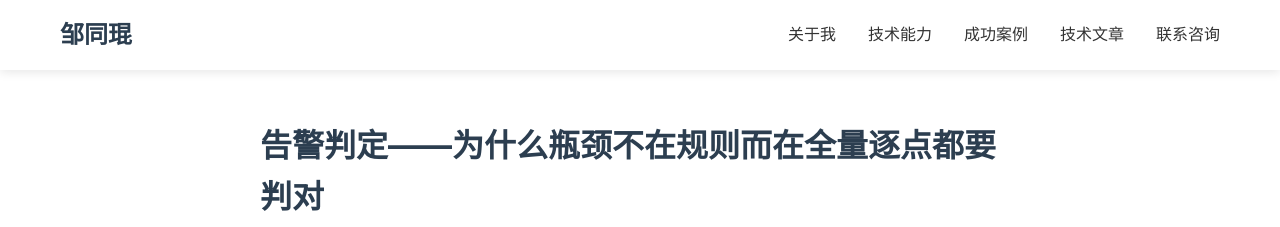
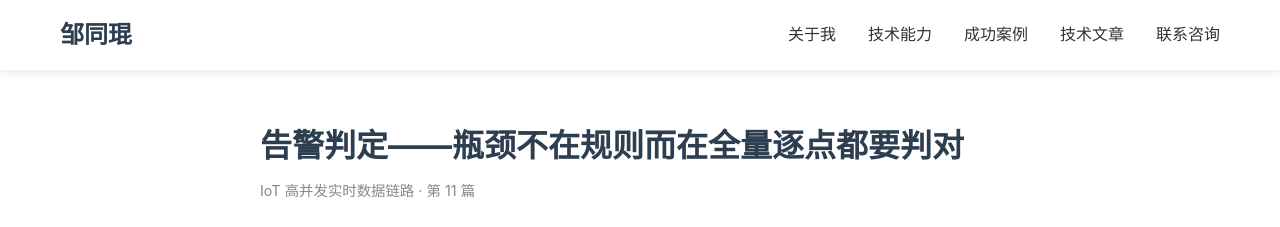
Before and after one commit to ztkyaojiayou/ztkyaojiayou.github.io, a plain HTML site: page tech/iot-data/11-alarm-engine.html in a window 1280 px wide. Shown: the top 227 px of the page. Drawn offline with Linux system fonts and the light colour scheme; a web font is replaced by a local one.

Commit message:
第 11 篇标题去掉「为什么」，缩短长度

```diff
--- a/tech/iot-data/11-alarm-engine.html
+++ b/tech/iot-data/11-alarm-engine.html
@@ -3,7 +3,7 @@
 <head>
   <meta charset="UTF-8">
   <meta name="viewport" content="width=device-width, initial-scale=1.0">
-  <title>告警判定：为什么瓶颈不在规则而在全量逐点都要判对 - IoT 高并发实时数据链路</title>
+  <title>告警判定：瓶颈不在规则而在全量逐点都要判对 - IoT 高并发实时数据链路</title>
   <meta name="description" content="加规则几乎不涨成本，加点才涨。因为真正的开销不是规则求值，而是每个点都要读一次「上次值」与「当前状态」——而这一读放在哪，决定了差一个数量级。">
   <link rel="preconnect" href="https://miaoda.feishu.cn" crossorigin>
   <link href="https://miaoda.feishu.cn/fonts/css2?family=Noto+Sans+SC:wght@300;400;500;700&display=swap" rel="stylesheet">
@@ -28,7 +28,7 @@
 
   <article class="post-body">
 
-    <h1>告警判定——为什么瓶颈不在规则而在全量逐点都要判对</h1>
+    <h1>告警判定——瓶颈不在规则而在全量逐点都要判对</h1>
     <div class="post-meta">IoT 高并发实时数据链路 · 第 11 篇</div>
 
     <div class="takeaway">
```
Also changed, not shown: tech/iot-data/index.html (+1 -1 lines).
